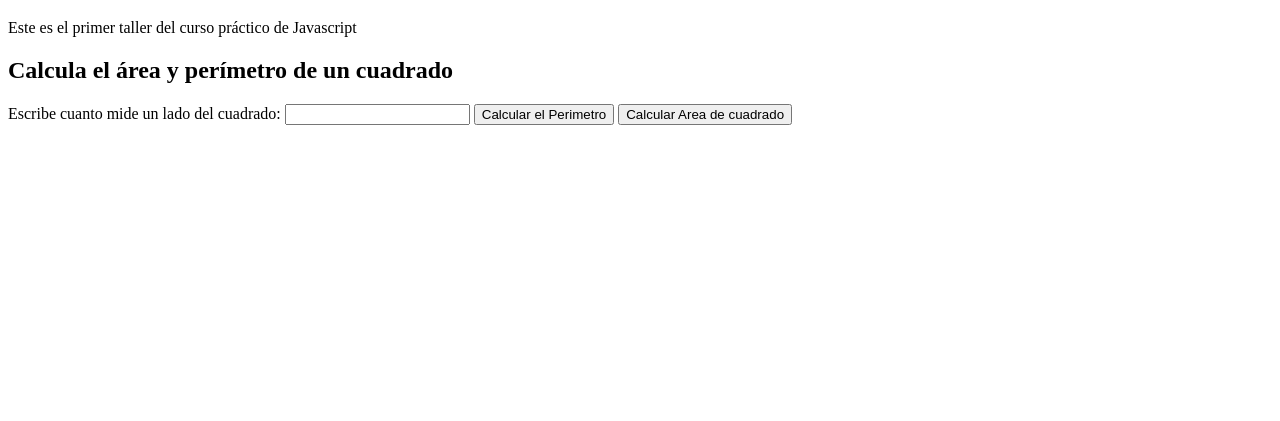
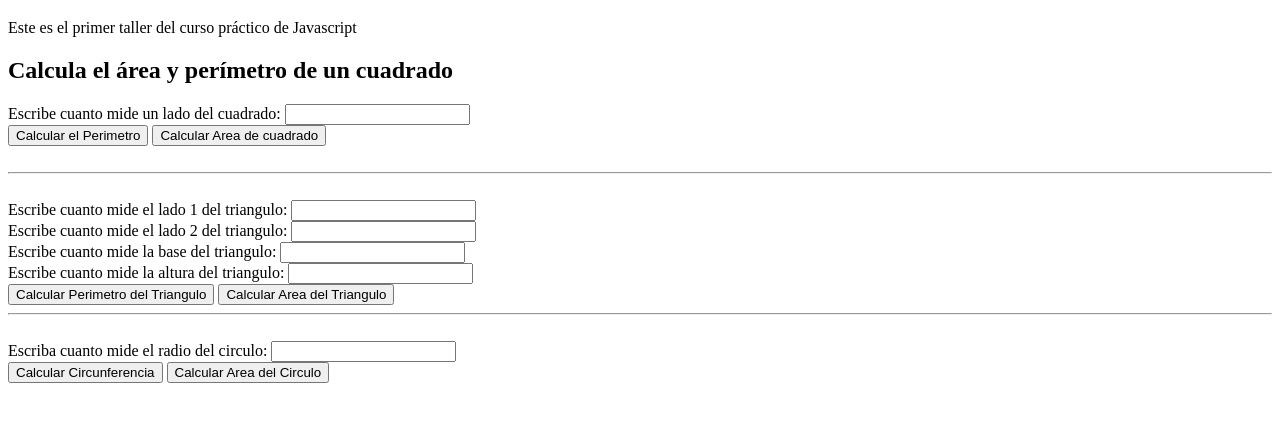
Before and after one commit to ingramirezrivera/curso-practicojavascript, a plain HTML site: page figuras.html in a window 1280 px wide. Shown: the part 61-482 px from the top of the page. Drawn offline with Linux system fonts and the light colour scheme.

Commit message:
Interactuando con Javascript desde Html y añadiendo Calculo del Triangulo y del circulo

```diff
--- a/figuras.html
+++ b/figuras.html
@@ -11,13 +11,43 @@
         <h1>Figuras Geométricas</h1>
         <p>Este es el primer taller del curso práctico de Javascript</p>
     </header>
-    <secion>
         <h2>Calcula el área y perímetro de un cuadrado</h2>
-        <form>
+        <form id="formCuadrado">
             <label for="inputCuadrado">Escribe cuanto mide un lado del cuadrado:</label>
             <input id="inputCuadrado" type="number"/>
+            <br>
             <button type="button" onclick="calcularPerimetroCuadrado()">Calcular el Perimetro</button>
             <button type="button" onclick="calcularAreaCuadrado()">Calcular Area de cuadrado</button>
+        </form>
+    </br>
+    <hr>
+    </secion>
+        <form id="formTriangulo">
+            <br>
+            <label for="inputLado1Triangulo">Escribe cuanto mide el lado 1 del triangulo:</label>
+            <input id="inputLado1Triangulo" type="number"/>
+            <br>
+            <label for="inputLado2Triangulo">Escribe cuanto mide el lado 2 del triangulo:</label>
+            <input id="inputLado2Triangulo" type="number"/>
+            <br>
+            <label for="inputBaseTraingulo" >Escribe cuanto mide la base del triangulo:</label>
+            <input id="inputBaseTraingulo" type="number"/>
+            <br>
+            <label for="inputAlturaTriangulo">Escribe cuanto mide la altura del triangulo:</label>
+            <input id="inputAlturaTriangulo" type="number"/>
+            <br>
+            <button type="button" onclick="calcularPerimetroTriangulo()">Calcular Perimetro del Triangulo</button>
+            <button type="button" onclick="calcularAreaTriangulo()">Calcular Area del Triangulo</button>
+            <br>
+        </form>
+        <hr>
+        <form id="formCirculo">
+            <br>
+            <label for="inputRadioCirculo">Escriba cuanto mide el radio del circulo:</label>
+            <input id="inputRadioCirculo" type="number">
+            <br>
+            <button type="button" onclick="calcularCircunferencia()">Calcular Circunferencia</button>
+            <button type="button" onclick="calcularAreaCirculo()">Calcular Area del Circulo</button>
         </form>
     </secion>
     <script src="./figuras.js"></script>
--- a/figuras.js
+++ b/figuras.js
@@ -194,10 +194,11 @@ function calcularAreaCuadrado(){
 }
 
 */
+//Cálculo de Cuadrado
 
 function calcularPerimetroCuadrado(){
     const input = document.getElementById("inputCuadrado");
-    const value = input.value;
+    const value = parseInt(input.value);
     const perimetro = perimetroCuadrado(value);
     alert(perimetro);
 
@@ -205,7 +206,52 @@ function calcularPerimetroCuadrado(){
 
 function calcularAreaCuadrado(){
     const input = document.getElementById("inputCuadrado");
-    const value = input.value;
+    const value = parseInt(input.value);
     const area = areaCuadrado(value);
     alert(area);
 }
+
+//Cálculo de Triangulo
+
+function calcularPerimetroTriangulo(){
+    const input1 = document.getElementById("inputLado1Triangulo");
+    const lado1 = parseInt(input1.value);
+    const input2 = document.getElementById("inputLado2Triangulo");
+    const lado2 = parseInt(input2.value);
+    const input3 = document.getElementById("inputBaseTraingulo");
+    const base = parseInt(input3.value);
+
+    const perimetro = perimetroTriangulo(lado1,lado2,base);
+    alert(perimetro);
+
+}
+
+function calcularAreaTriangulo(){
+    const input1 = document.getElementById("inputBaseTraingulo");
+    const value1 = parseInt(input1.value);
+    const input2 = document.getElementById("inputAlturaTriangulo");
+    const value2 = parseInt(input2.value);
+
+    const area = areaTriangulo(value1,value2);
+    alert(area);
+
+
+}
+
+//Cálculo de circulo
+
+function calcularCircunferencia(){
+    const input = document.getElementById("inputRadioCirculo");
+    const value = parseInt(input.value);
+
+    const circunferencia = perimetroCirculo(value);
+    alert(circunferencia);
+}
+
+function calcularAreaCirculo(){
+    const input = document.getElementById("inputRadioCirculo");
+    const value = parseInt(input.value);
+
+    const area = areaCirculo(value);
+    alert(area);
+}
```
